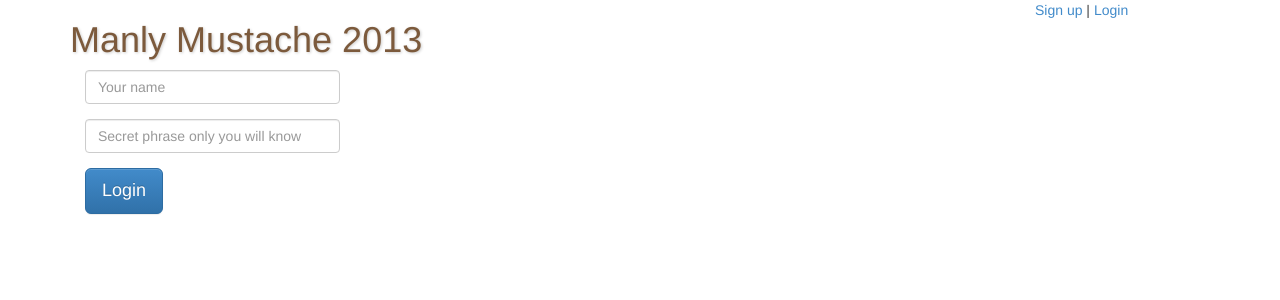
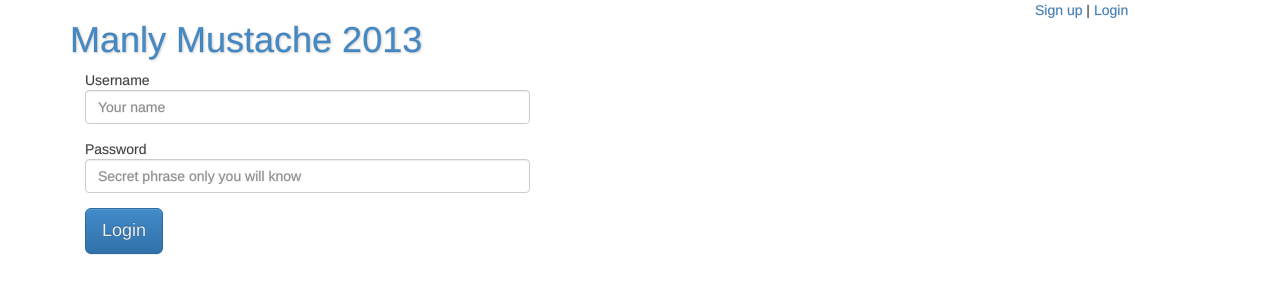
Before and after one commit to mavroskardia/mustache2013, a Django app: page /voting/login in a window 1280 px wide. Shown: the top 300 px of the page. Run offline with Django 3.2, Linux system fonts and the light colour scheme; parts of the project's set-up code (start-up, migrations or seed data) failed here and were passed over; some libraries are stand-ins or nearby versions; some web fonts are replaced.

Commit message:
WIP signup page

```diff
--- a/mustache/voting/forms.py
+++ b/mustache/voting/forms.py
@@ -2,5 +2,12 @@
 from django import forms
 
 class LoginForm(forms.Form):
-	username = forms.CharField(max_length=256, widget=forms.TextInput(attrs={'placeholder':'Your name','class':'form-control'}))
+	username = forms.CharField(max_length=255, widget=forms.TextInput(attrs={'placeholder':'Your name','class':'form-control'}))
 	password = forms.CharField(widget=forms.PasswordInput(attrs={'placeholder':'Secret phrase only you will know','class':'form-control'}))
+
+class SignupForm(forms.Form):
+    username = forms.CharField(max_length=255, widget=forms.TextInput(attrs={'placeholder':'Your username','class':'form-control'}))
+    password = forms.CharField(widget=forms.PasswordInput(attrs={'placeholder':'Secret phrase only you will know','class':'form-control'}))
+    name = forms.CharField(max_length=255, widget=forms.TextInput(attrs={'placeholder':'Name to use for the contest','class':'form-control'}))
+    tagline = forms.CharField(max_length=255, widget=forms.TextInput(attrs={'placeholder':'Your tagline','class':'form-control'}))
+    before_pic = forms.ImageField()
--- a/mustache/voting/static/css/custom.css
+++ b/mustache/voting/static/css/custom.css
@@ -2,6 +2,8 @@
 
 body,h1,h2,h3,h4 {
     font-family: "Belleza", "Helvetica Neue", Helvetica, Arial, sans-serif;
+    -webkit-font-smoothing: antialiased;
+    -webkit-text-stroke: 1px rgba(0,0,0,0.1);
     color: #444;
 }
 body { background-color: #fff; }
--- a/mustache/voting/templates/base.html
+++ b/mustache/voting/templates/base.html
@@ -21,7 +21,7 @@
                 <a href="{% url 'voting:signup' %}">Sign up</a> | <a href="{% url 'voting:login' %}">Login</a>
             {% endif %}
             </div>
-            <h1>Manly Mustache 2013</h1>
+            <h1><a href="{% url 'home' %}">Manly Mustache 2013</a></h1>
 
             {% if messages %}
                 <div class="row">
--- a/mustache/voting/templates/voting/login.html
+++ b/mustache/voting/templates/voting/login.html
@@ -2,11 +2,13 @@
 
 {% block content %}
 
-<form action="{% url 'voting:login' %}" method="post" class="col-12 col-lg-3">
+<form action="{% url 'voting:login' %}" method="post" class="col-12 col-lg-5">
 	{% csrf_token %}
 	{% for field in login_form %}
 		<div class="form-group">
+            {{ field.label }}
 			{{ field }}
+            {{ field.errors }}
 		</div>
 	{% endfor %}
 	<div class="form-group">
--- a/mustache/voting/views.py
+++ b/mustache/voting/views.py
@@ -5,9 +5,10 @@ from django.http import HttpResponse, HttpResponseRedirect
 from django.shortcuts import render
 from django.contrib import messages
 import django.contrib.auth as auth
+from django.contrib.auth.models import User
 
 from models import Gentleman
-from forms import LoginForm
+from forms import LoginForm,SignupForm
 
 
 def home(req):
@@ -17,7 +18,23 @@ def test(req):
     return render(req, 'voting/test.html', {})
 
 def signup(req):
-	return render(req, 'voting/signup.html', {})
+    if req.method == 'POST':
+        signup_form = SignupForm(req.POST, req.FILES)
+        if signup_form.is_valid():
+            try:
+                user = User.objects.create_user(signup_form.cleaned_data['username'], None, signup_form.cleaned_data['password'])
+                gentleman = Gentleman()
+                gentleman.user_id = user.id
+                gentleman.name = signup_form.cleaned_data['username']
+                gentleman.tagline = signup_form.cleaned_data['tagline']
+                gentleman.before_pic.file = req.FILES['before_pic']
+                gentleman.save()
+            except Exception as e:
+                messages.error(req, e)
+            return HttpResponseRedirect(reverse('home'))
+    else:
+        signup_form = SignupForm()
+    return render(req, 'voting/signup.html', {'signup_form': signup_form})
 
 def login(req):
 
@@ -25,7 +42,7 @@ def login(req):
 		login_form = LoginForm(req.POST)
 
 		if login_form.is_valid():
-			user = auth.authenticate(username=req.POST['username'], password=req.POST['password'])
+			user = auth.authenticate(username=login_form['username'], password=login_form['password'])
 			if user is not None:
 				if user.is_active:
 					auth.login(req, user)
```
Also changed, not shown: mustache/voting/templates/voting/signup.html (+11 -1 lines).
